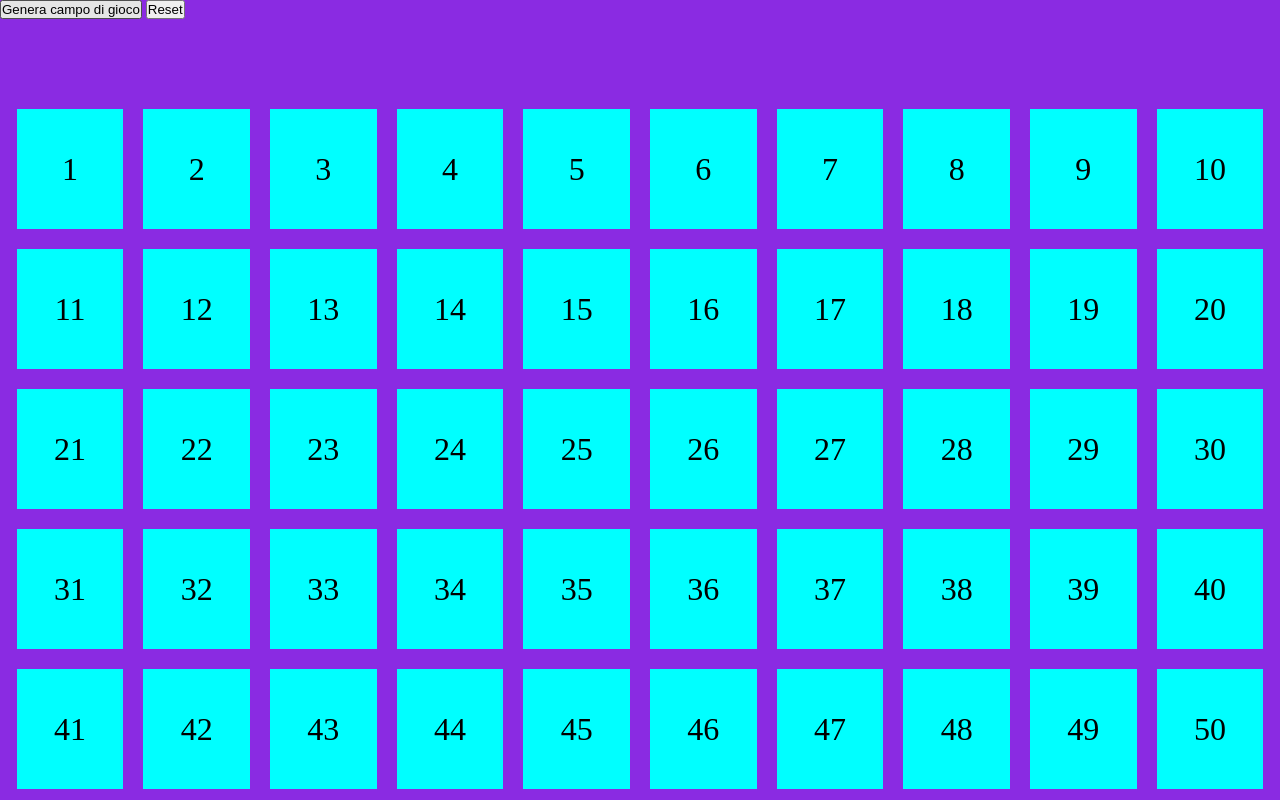
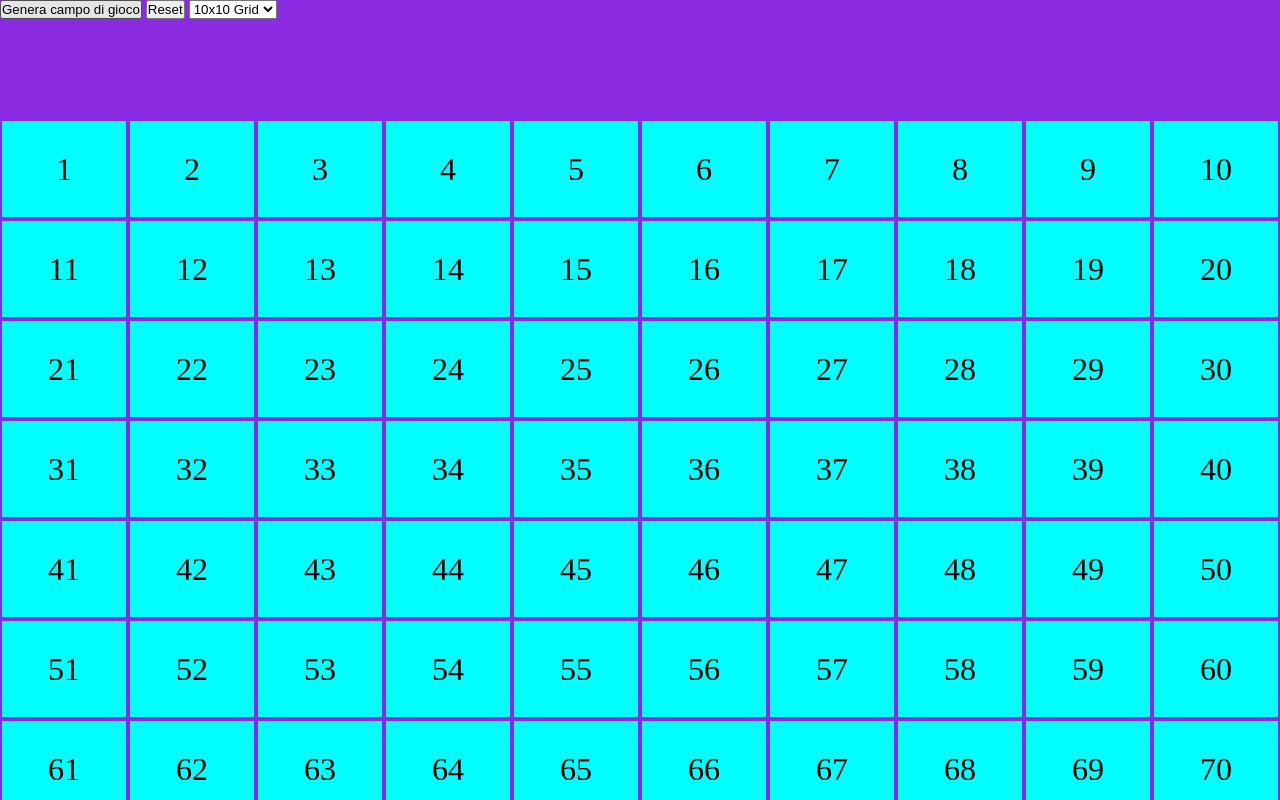
Before and after one commit to EugeniuPeruzzi/js-campominato-grid, a plain HTML site: page index.html in a window 1280 px wide. Both pictures are taken after a click on the button "Genera campo di gioco". Shown: the top 800 px of the page. Drawn offline with Linux system fonts and the light colour scheme.

Commit message:
grid chioses

```diff
--- a/css/style.css
+++ b/css/style.css
@@ -6,7 +6,7 @@
 
 .jumbotron{
     background-color: blueviolet;
-    height: 100vh;
+    height: 100%;
 }
 
 a{
@@ -15,13 +15,13 @@ a{
 }
 
 .container{
+    height: 100vh;
     margin: 0px auto;
     max-width: 1700px;
 }
 
 .grid-container{
-    width: 100%;
-    padding: 80px 0px;
+    padding: 100px 0px;
     display: flex;
     flex-wrap: wrap;
     justify-content: center;
@@ -29,16 +29,16 @@ a{
 }
 
 .box{
+    border: 2px solid blueviolet;
     display: flex;
     align-items: center;
     justify-content: center;
     font-size: 2rem;
     background-color: aqua;
-    height: 120px;
-    margin: 10px
+    height: 100px;
 }
 
 .box-color{
-    margin: 10px;
+    transform: scale(0.9);
     background-color: yellow;
 }
--- a/index.html
+++ b/index.html
@@ -11,9 +11,13 @@
     <div class="jumbotron">
         <div class="container">
             <button type="button" id="play">Genera campo di gioco</button>
-            <button type="button" id="reset">Reset</button>
-            <div class="grid-container">
-            </div>
+            <button type="reset" id="reset">Reset</button>
+            <select name="grid" id="gridselectror">
+                <option value="1">10x10 Grid</option>
+                <option value="2">9x9 Grid</option>
+                <option value="3">7x7 Grid</option>
+            </select>
+            <div class="grid-container"></div>
         </div>
     </div>
     <script type="text/javascript" src="./js/script.js"></script>
--- a/js/script.js
+++ b/js/script.js
@@ -5,12 +5,14 @@ let play = document.getElementById('play');
 let boxGrid = document.querySelector('.grid-container');
 let reset  = document.getElementById('reset');
 
+
+
 function gridCreator(numeri) {
     for (let i = 1; i <= numeri*numeri; i++) {
 
       let box = document.createElement('div');
       box.classList.add('box');
-      box.style.width = `calc(100% / ${numeri + 2})`
+      box.style.width = `calc(100% / ${numeri})`
       box.innerHTML = `<a href="#">${i}</a>`;
 
       box.addEventListener('click', function() {
@@ -22,12 +24,19 @@ function gridCreator(numeri) {
     }
 }
 
-reset.addEventListener('click', function(){
-  boxGrid.innerHTML = ` `;
-});
-
+gridCreator(10)
 
 play.addEventListener('click', function(){
-  gridCreator(10)
+  let gridSelector = document.getElementById('gridselectror').value;
+  boxGrid.innerHTML = '';
+  if (gridSelector === '3'){
+    gridCreator(7)
+  }
+  else if ( gridSelector === '2'){
+    gridCreator(9)
+  }
+  else{
+    gridCreator(10)
+  }
 
 });
```
